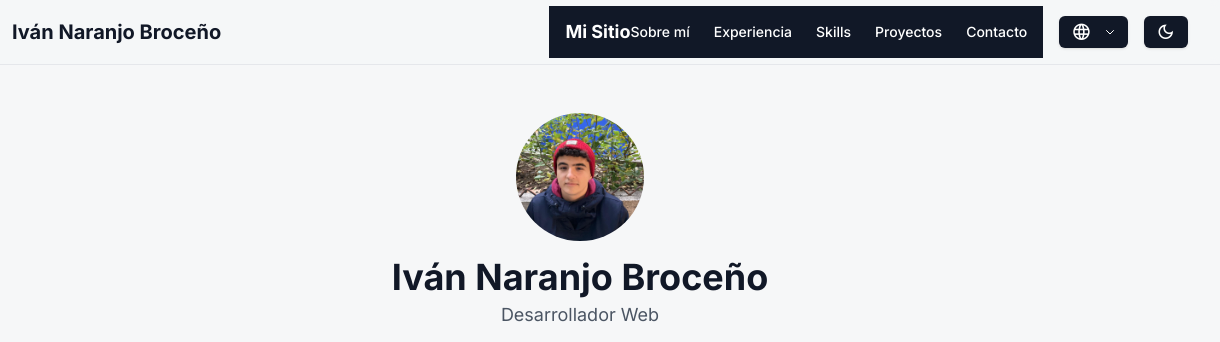
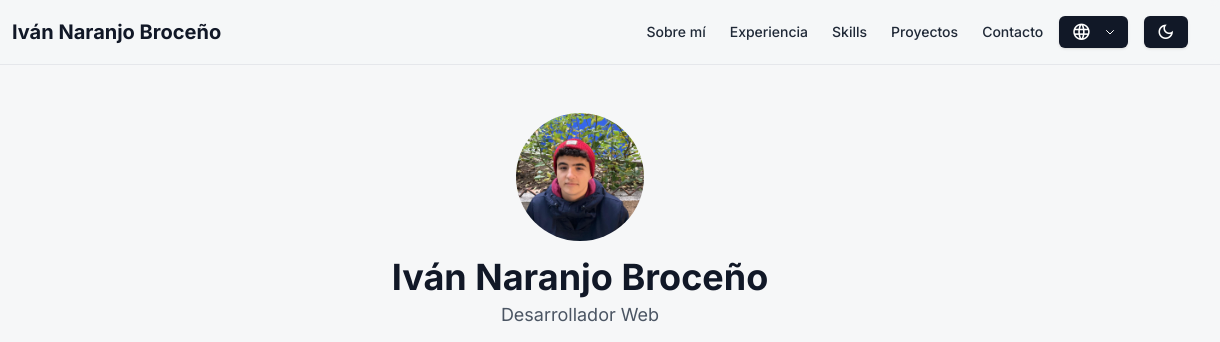
Before and after one commit to vaN1N/proyecto_portafolio, a plain HTML site: page index.html in a window 1280 px wide. Shown: the top 342 px of the page, 60-1280 px from the left. Drawn offline with nearby package versions, Linux system fonts and the light colour scheme.

Commit message:
Update index.html

```diff
--- a/index.html
+++ b/index.html
@@ -97,10 +97,7 @@
                 </div>
 
                 <!--Menu principal-->
-                    <div class="flex items-center gap-4">
-                     <!-- Barra de navegación -->
-                        <nav class="relative bg-gray-900 text-white px-4 py-3 flex items-center justify-between">
-                          <div class="text-lg font-semibold">Mi Sitio</div>
+                    <div class="flex items-center gap-4"
 
                           <!-- Botón hamburguesa -->
                           <button id="menu-toggle" class="sm:hidden p-2 rounded-md hover:bg-gray-800 transition">
@@ -115,7 +112,6 @@
                             <a href="#projects" class="hover:text-primary transition-colors">Proyectos</a>
                             <a href="#contact" class="hover:text-primary transition-colors">Contacto</a>
                           </div>
-                        </nav>
 
                         <!-- Menú desplegable móvil -->
                         <div id="mobile-menu"
```
